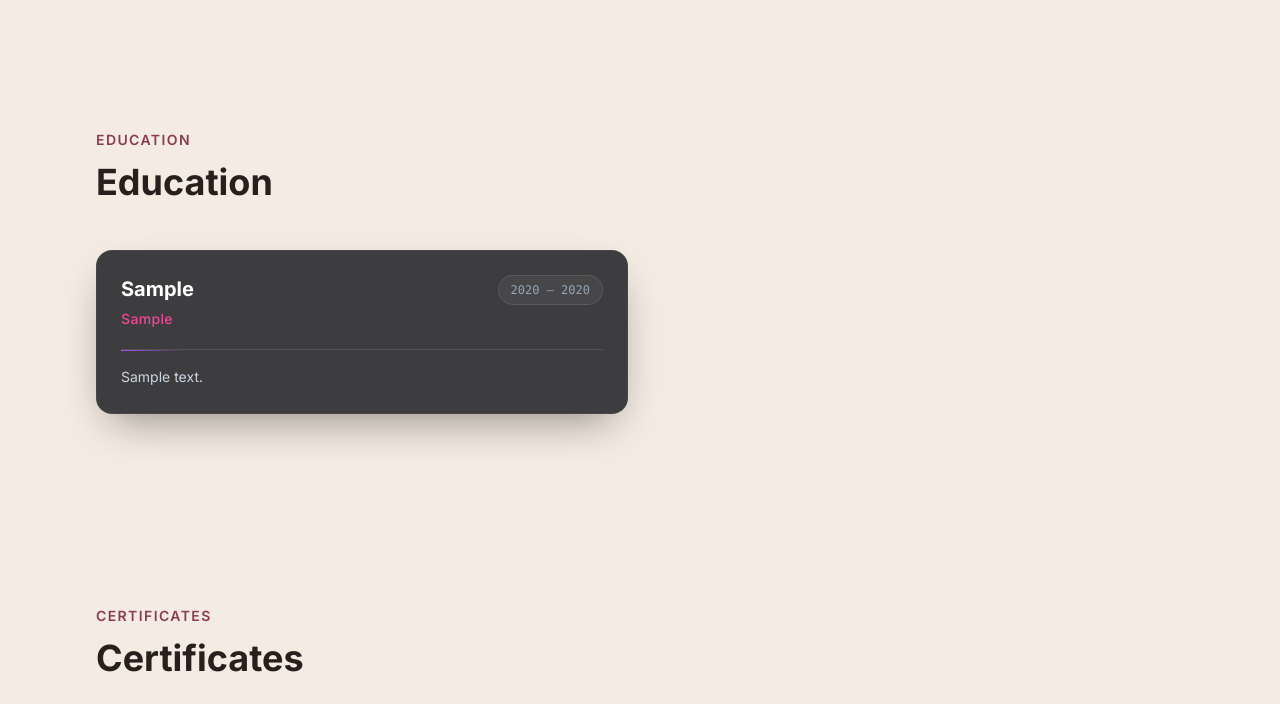
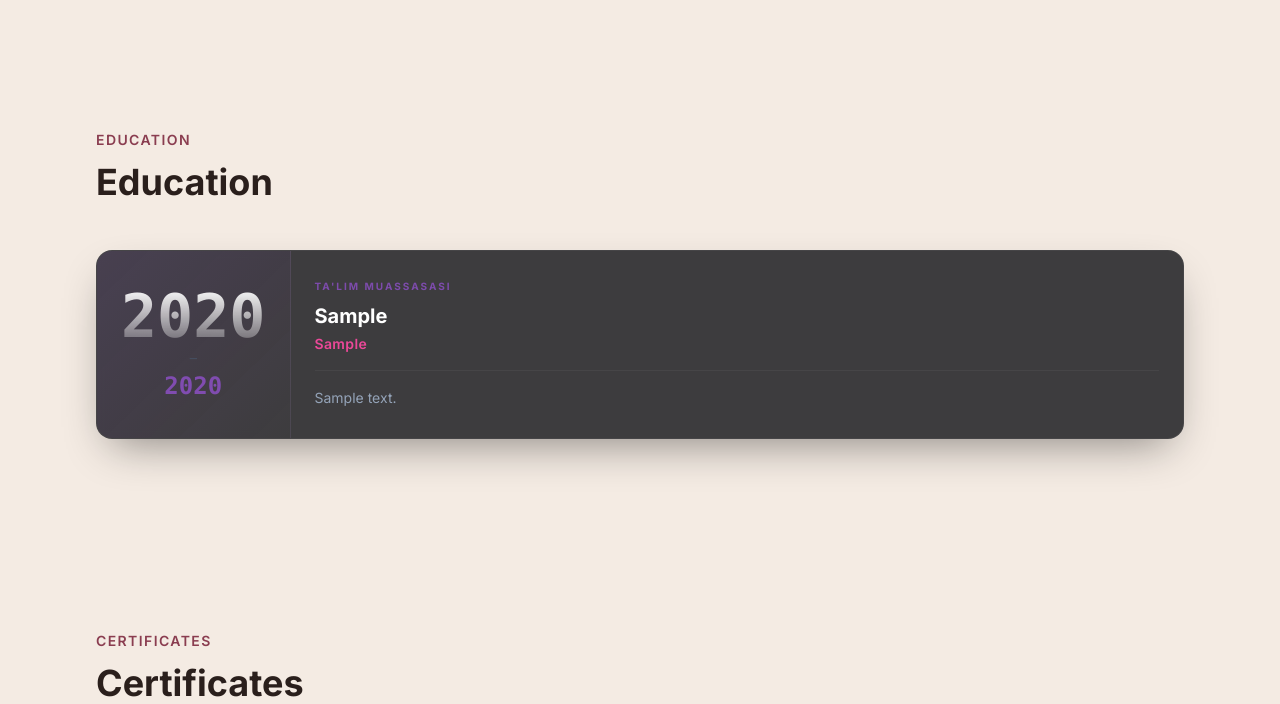
Before and after one commit to rasulbek647/my_portfolio, a Django app: page / in a window 1280 px wide. Shown: the part 3412-4116 px from the top of the page. Run offline with Django 5.2, Linux system fonts and the light colour scheme; data comes from the database, SQL or seed files in the repository; tables that the repository leaves empty hold one stand-in row (values such as "Sample post"); grey boxes marked "Sample" are stand-in pictures; some libraries are stand-ins or nearby versions.

Commit message:
feat: redesign education with journal split layout and big year numbers

```diff
--- a/templates/resume/home.html
+++ b/templates/resume/home.html
@@ -444,37 +444,43 @@
   <div class="mx-auto max-w-6xl px-5 sm:px-8">
     <h2 class="text-sm font-semibold uppercase tracking-widest text-primary-light">{% uitext "education" %}</h2>
     <p class="mt-3 text-3xl font-bold text-themeText sm:text-4xl">{% uitext "nav_education" %}</p>
-    <div class="mt-12 grid gap-6 sm:grid-cols-2">
+    <div class="mt-12 flex flex-col gap-5">
       {% for edu in education_entries %}
-      <article class="group relative overflow-hidden rounded-2xl border border-white/5 bg-[#0f1115]/80 p-6 shadow-soft backdrop-blur-sm transition-all duration-500 hover:-translate-y-1 hover:border-[#a855f7]/40 hover:bg-[#1a1d24]/90 hover:shadow-[0_0_30px_rgba(168,85,247,0.15)]">
+      <article class="group relative overflow-hidden rounded-2xl border border-white/5 bg-[#0f1115]/80 shadow-soft backdrop-blur-sm transition-all duration-500 hover:-translate-y-1 hover:border-[#a855f7]/30 hover:shadow-[0_0_40px_rgba(168,85,247,0.12)]">
+        <div class="flex flex-col sm:flex-row">
 
-        <!-- Header part (always visible) -->
-        <div class="flex flex-col sm:flex-row sm:items-start sm:justify-between gap-4 relative z-10">
-           <div>
-             <h3 class="text-xl font-bold text-white transition-colors duration-300 group-hover:text-[#c084fc] edu-scramble" data-original="{% localized_field edu 'degree' %}">
-               {% localized_field edu "degree" %}
-             </h3>
-             <p class="mt-1.5 text-sm font-medium tracking-wide text-[#ec4899]">
-               {% localized_field edu "institution" %}
-             </p>
-           </div>
+          <!-- LEFT: Big Year Number -->
+          <div class="relative flex min-w-[140px] sm:min-w-[160px] flex-col items-center justify-center gap-1 border-b border-white/5 sm:border-b-0 sm:border-r sm:border-white/5 px-6 py-8 bg-gradient-to-br from-[#a855f7]/10 to-transparent">
+            <span class="font-mono text-5xl sm:text-6xl font-black leading-none bg-gradient-to-b from-white to-white/20 bg-clip-text text-transparent group-hover:from-[#c084fc] group-hover:to-[#a855f7]/40 transition-all duration-500">
+              {% if edu.start_date %}{{ edu.start_date|date:"Y" }}{% endif %}
+            </span>
+            <span class="text-slate-600 text-xs font-mono">—</span>
+            <span class="font-mono text-2xl font-bold text-[#a855f7]/60 group-hover:text-[#c084fc]/80 transition-colors duration-500">
+              {% if edu.end_date %}{{ edu.end_date|date:"Y" }}{% else %}now{% endif %}
+            </span>
+            <!-- Vertical glow line -->
+            <div class="absolute right-0 top-1/2 -translate-y-1/2 h-12 w-px bg-gradient-to-b from-transparent via-[#a855f7]/50 to-transparent opacity-0 group-hover:opacity-100 transition-opacity duration-500"></div>
+          </div>
 
-           <div class="shrink-0 w-fit rounded-full bg-white/5 border border-white/10 px-3 py-1.5 text-xs font-mono text-slate-400 transition-all duration-300 group-hover:border-[#a855f7]/50 group-hover:text-[#c084fc] group-hover:bg-[#a855f7]/10">
-             {% if edu.start_date %}{{ edu.start_date|date:"Y" }}{% endif %} — {% if edu.end_date %}{{ edu.end_date|date:"Y" }}{% else %}Hozirgacha{% endif %}
-           </div>
+          <!-- RIGHT: Content -->
+          <div class="flex flex-1 flex-col justify-center px-6 py-7 relative z-10">
+            <!-- Small label -->
+            <p class="mb-2 text-[10px] font-bold uppercase tracking-[0.2em] text-[#a855f7]/60">Ta'lim muassasasi</p>
+            <h3 class="text-xl font-bold text-white transition-colors duration-300 group-hover:text-[#c084fc]">
+              {% localized_field edu "degree" %}
+            </h3>
+            <p class="mt-1 text-sm font-semibold text-[#ec4899] tracking-wide">
+              {% localized_field edu "institution" %}
+            </p>
+            {% localized_field edu "description" as ed %}
+            {% if ed %}
+            <p class="mt-4 text-sm leading-relaxed text-slate-400 group-hover:text-slate-300 transition-colors duration-300 border-t border-white/5 pt-4">{{ ed|linebreaksbr }}</p>
+            {% endif %}
+          </div>
+
         </div>
-
-        <!-- Main Content -->
-        {% localized_field edu "description" as ed %}
-        {% if ed %}
-        <div class="mt-5 border-t border-white/10 pt-4 relative">
-          <div class="absolute top-0 left-0 w-16 h-px bg-gradient-to-r from-[#a855f7] to-transparent"></div>
-          <p class="text-sm leading-relaxed text-slate-300">{{ ed|linebreaksbr }}</p>
-        </div>
-        {% endif %}
-
-        <!-- Decorative background glow -->
-        <div class="absolute -bottom-10 -right-10 h-32 w-32 rounded-full bg-[#a855f7]/20 blur-3xl opacity-0 transition-opacity duration-700 group-hover:opacity-100 pointer-events-none"></div>
+        <!-- Bottom neon line on hover -->
+        <div class="absolute bottom-0 left-0 h-[2px] w-0 bg-gradient-to-r from-[#a855f7] via-[#ec4899] to-transparent transition-all duration-700 group-hover:w-full"></div>
       </article>
       {% endfor %}
     </div>
```
